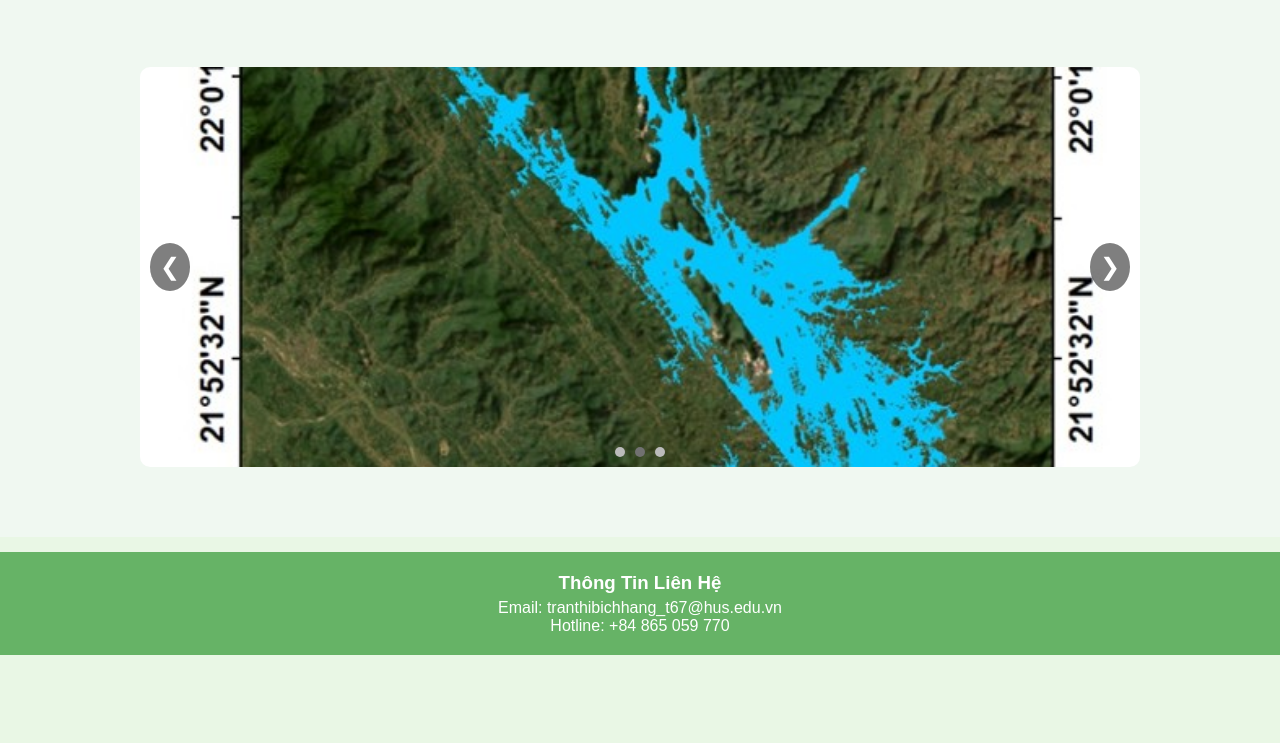
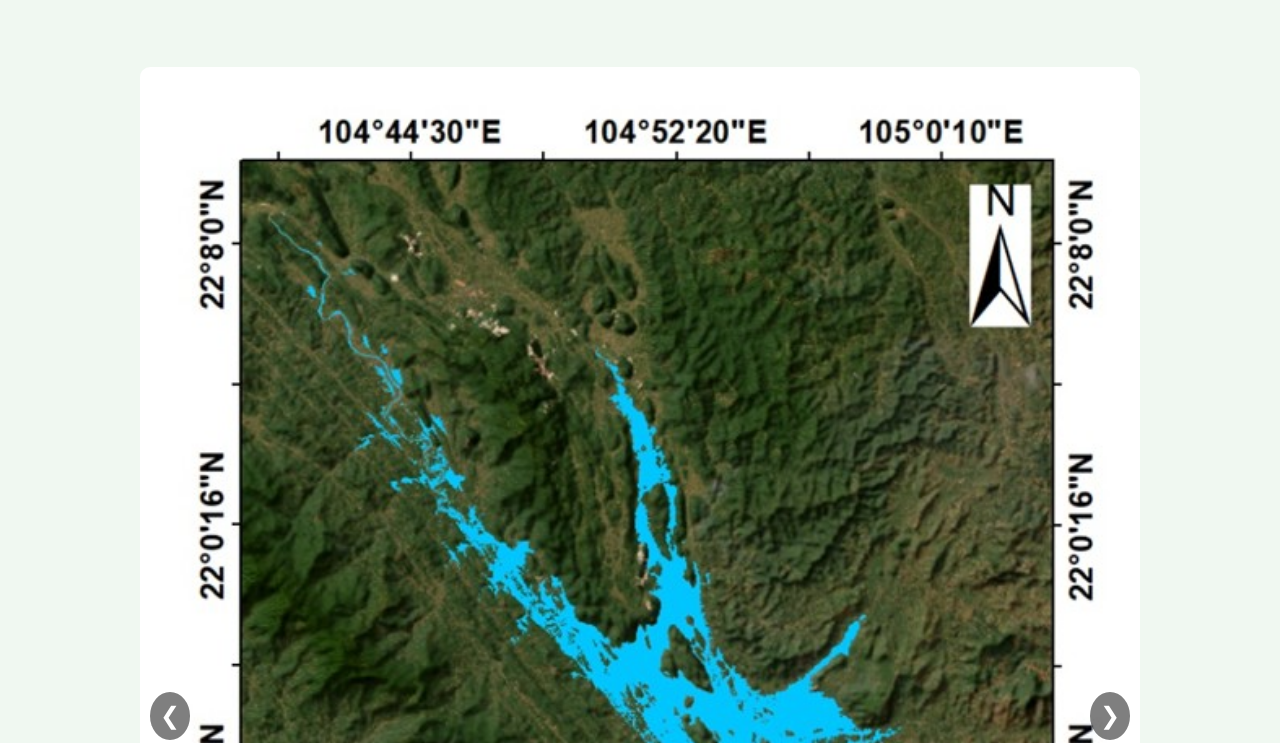
Before and after one commit to HoangAnK024/HUS_VNLWST_MobileWeb, a plain HTML site: page introduction.html in a window 1280 px wide. Shown: the part 691-1434 px from the top of the page. Before the commit the page ends 1346 px from the top, so only its background shows below. Drawn offline with Linux system fonts and the light colour scheme.

Commit message:
fix slider intro

```diff
--- a/style2.css
+++ b/style2.css
@@ -193,7 +193,7 @@ header {
   .slider {
     position: relative;
     width: 100%;
-    height: 400px;  /* Kích thước ảnh slider */
+    /* height: 100vh;  Kích thước ảnh slider */
     overflow: hidden;
     border-radius: 10px;
   }
@@ -201,7 +201,7 @@ header {
   .slider img {
     width: 100%;
     height: 100%;
-    object-fit: cover;
+    object-fit: contain;
   }
 
   .prev, .next {
```
